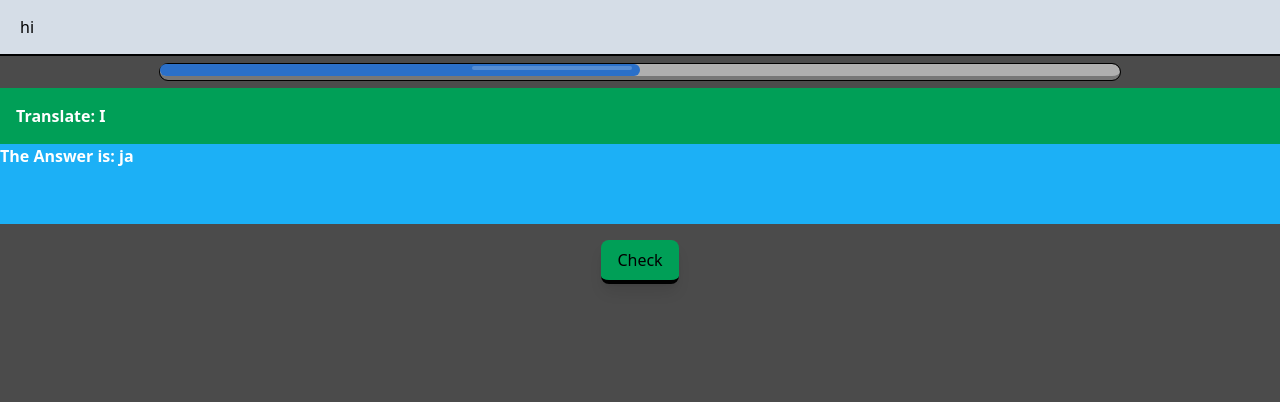
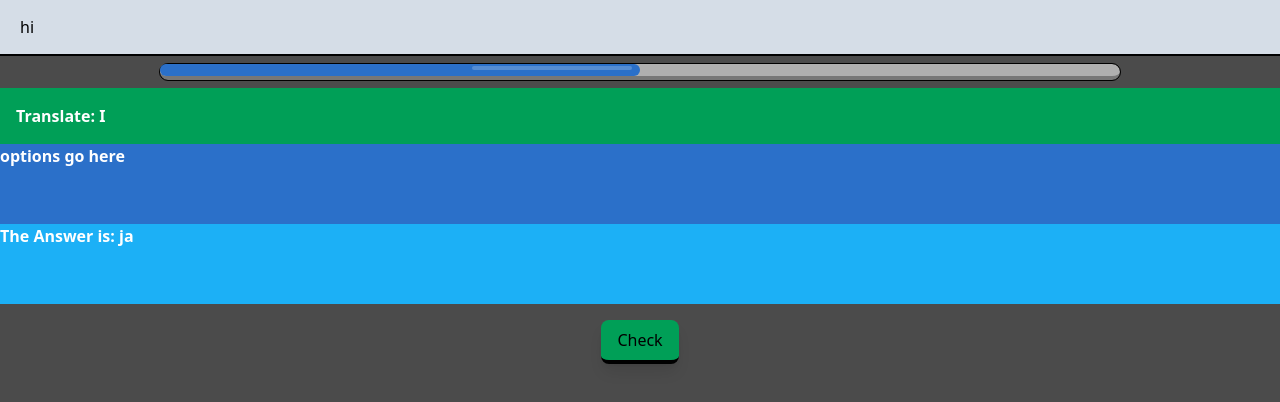
Before and after one commit to rurigrass/anglicky-cesky, a Next.js app: page /conjugation in a window 1280 px wide. Shown: the top 402 px of the page. Built offline with nearby package versions, Linux system fonts and the light colour scheme; no server answers; the database is empty.

Commit message:
options section added

```diff
--- a/src/pages/conjugation.tsx
+++ b/src/pages/conjugation.tsx
@@ -97,6 +97,15 @@ const Conjugation = ({ verbs }: { verbs: IVerb[] }) => {
                     }
                 </div>
                 {/* OPTIONS */}
+                <div className="h-20 bg-duo-humpback">
+                    {generatedQuestion &&
+                        <div className="text-white font-bold">
+                            options go here
+                        </div>
+                    }
+
+                </div>
+                {/* Answer pops up */}
                 <div className="h-20 bg-duo-macaw">
                     {generatedQuestion &&
                         <div className="text-white font-bold">
```
